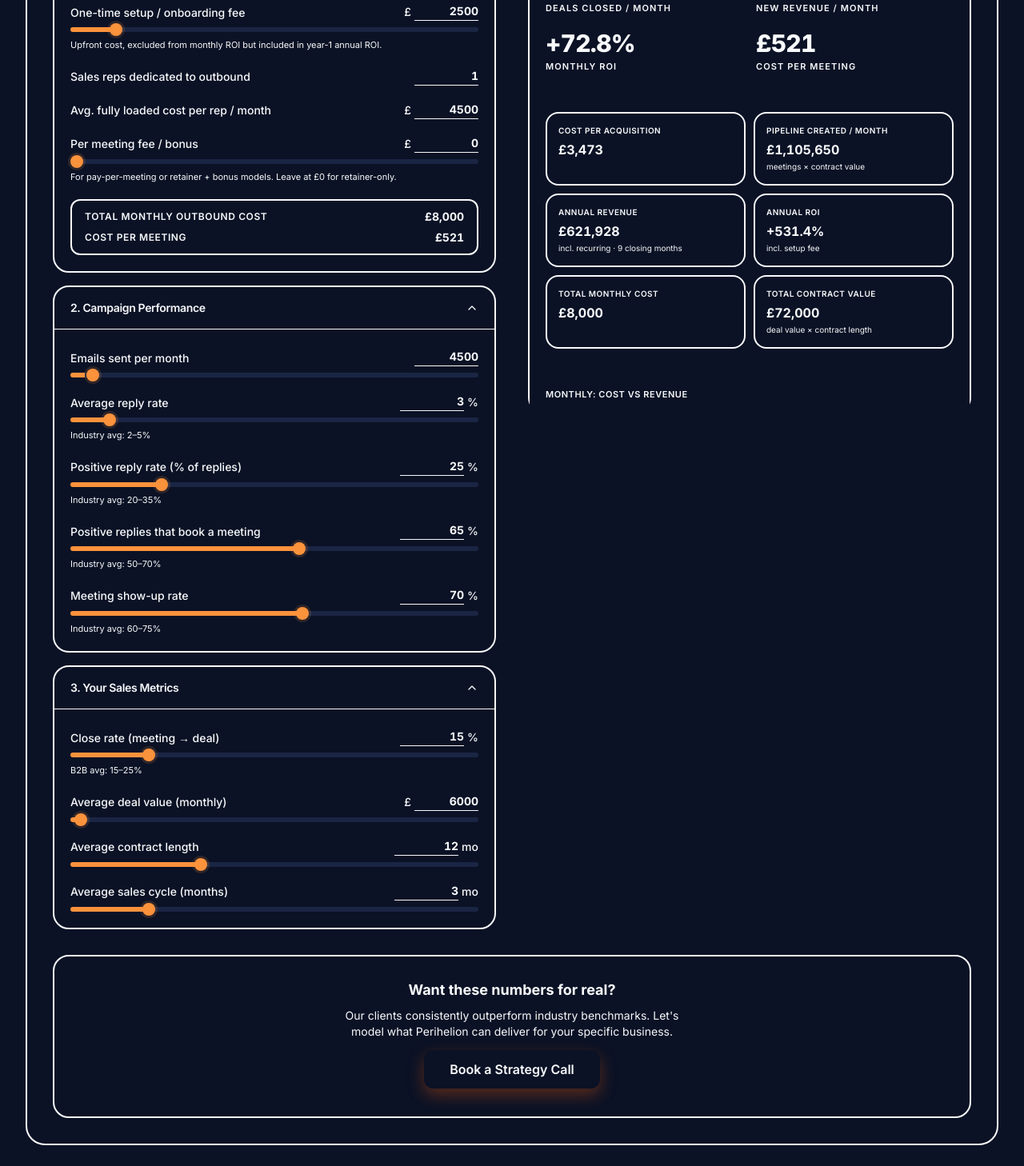
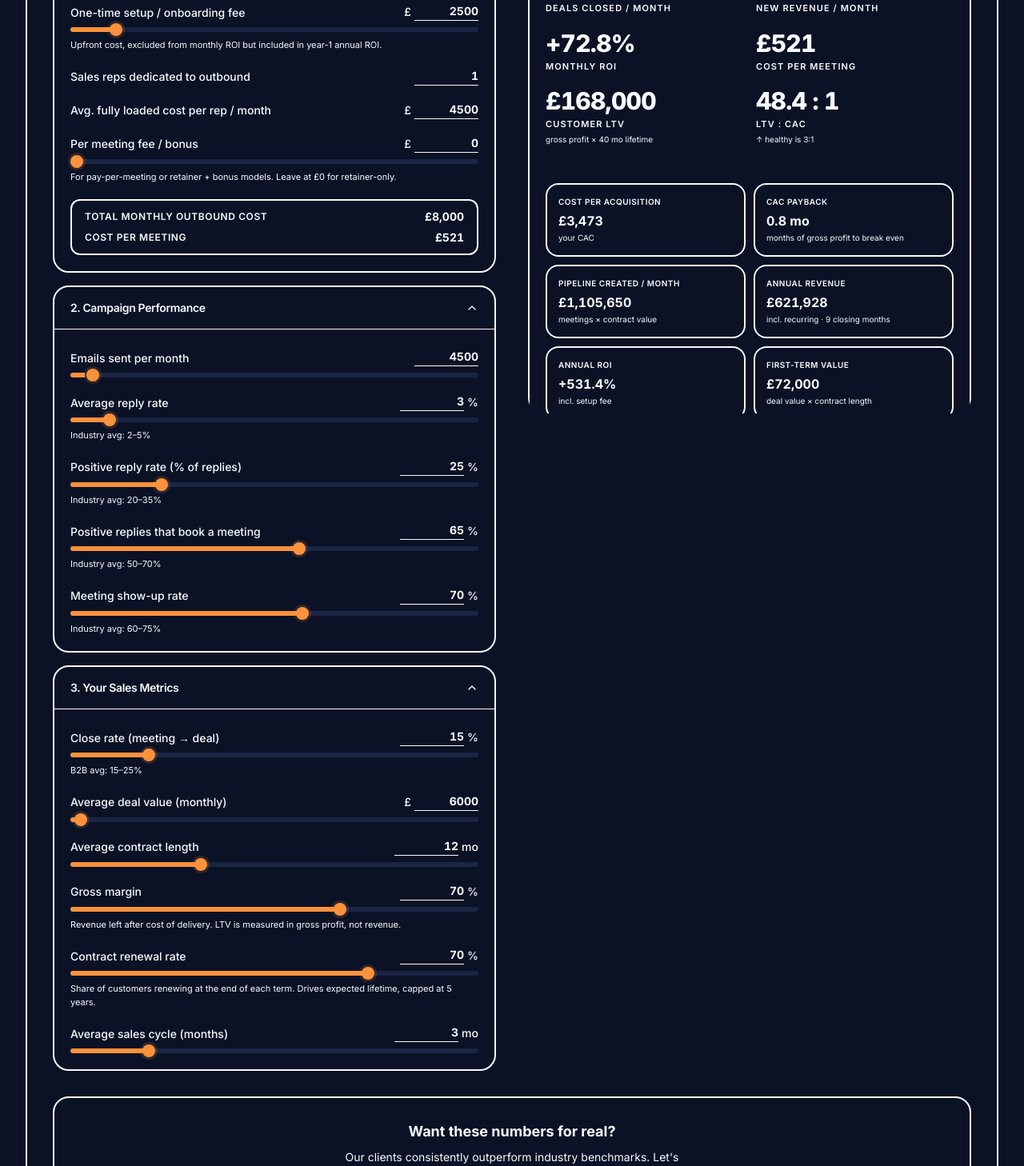
Before and after one commit to JamesGabby/vsp-marketing, a Next.js app: page /tools in a window 1280 px wide. Shown: the part 712-2170 px from the top of the page at 80% size. Built offline with nearby package versions, Linux system fonts and the light colour scheme.

Commit message:
calculator update

```diff
--- a/components/tools/roi-calculator/ROICalculator.tsx
+++ b/components/tools/roi-calculator/ROICalculator.tsx
@@ -229,6 +229,22 @@ export function ROICalculator() {
               suffix=" mo"
             />
             <SliderInput
+              label="Gross margin"
+              value={state.grossMargin}
+              min={10} max={100} step={5}
+              onChange={set("grossMargin")}
+              suffix="%"
+              hint="Revenue left after cost of delivery. LTV is measured in gross profit, not revenue."
+            />
+            <SliderInput
+              label="Contract renewal rate"
+              value={state.renewalRate}
+              min={0} max={95} step={5}
+              onChange={set("renewalRate")}
+              suffix="%"
+              hint="Share of customers renewing at the end of each term. Drives expected lifetime, capped at 5 years."
+            />
+            <SliderInput
               label="Average sales cycle (months)"
               value={state.salesCycle}
               min={1} max={12} step={1}
@@ -275,7 +291,7 @@ export function ROICalculator() {
 
       {/* Mobile: sticky bottom summary bar */}
       <div className="lg:hidden fixed bottom-0 left-0 right-0 z-40 border-t border-[--border] bg-[--background]/95 backdrop-blur-md px-4 py-3">
-        <div className="mx-auto max-w-7xl flex items-center justify-between gap-4">
+        <div className="mx-auto max-w-7xl flex items-center justify-between gap-3">
           <div className="text-center">
             <p className="text-[10px] font-semibold uppercase tracking-wider text-[--text-muted]">Meetings/mo</p>
             <p className="text-sm font-bold text-[--volt] tabular-nums">{results.meetingsPerMonth.toFixed(1)}</p>
@@ -284,6 +300,13 @@ export function ROICalculator() {
           <div className="text-center">
             <p className="text-[10px] font-semibold uppercase tracking-wider text-[--text-muted]">Revenue/mo</p>
             <p className="text-sm font-bold text-[--volt] tabular-nums">{fmtGBP(results.revenuePerMonth)}</p>
+          </div>
+          <div className="h-8 w-px bg-[--border]" />
+          <div className="text-center">
+            <p className="text-[10px] font-semibold uppercase tracking-wider text-[--text-muted]">LTV:CAC</p>
+            <p className="text-sm font-bold text-[--volt] tabular-nums">
+              {results.ltvCacRatio !== null ? `${results.ltvCacRatio.toFixed(1)}:1` : "—"}
+            </p>
           </div>
           <div className="h-8 w-px bg-[--border]" />
           <div className="text-center">
--- a/components/tools/roi-calculator/ResultsDashboard.tsx
+++ b/components/tools/roi-calculator/ResultsDashboard.tsx
@@ -1,7 +1,7 @@
 import { StatBlock } from "./StatBlock"
 import { StatCard } from "./StatCard"
 import { ROIChart } from "./ROIChart"
-import { fmtGBP, fmtPct, fmtNum, type CalcResults } from "./calculations"
+import { fmtGBP, fmtPct, fmtNum, fmtRatio, fmtMonths, type CalcResults } from "./calculations"
 
 interface ResultsDashboardProps {
   results: CalcResults
@@ -23,10 +23,32 @@ export function ResultsDashboard({ results, setupFee }: ResultsDashboardProps) {
     annualROI,
     closingCohorts,
     totalContractValue,
+    customerLifetimeMonths,
+    ltv,
+    ltvCacRatio,
+    cacPaybackMonths,
+    lifetimeCapped,
   } = results
 
   const roiPositive = monthlyROI !== null && monthlyROI >= 0
   const roiNegative = monthlyROI !== null && monthlyROI < 0
+
+  // 3:1 is the benchmark every operator recognises, so the ratio is scored
+  // against it rather than against zero.
+  const ltvCacHealthy = ltvCacRatio !== null && ltvCacRatio >= 3
+  const ltvCacUnderwater = ltvCacRatio !== null && ltvCacRatio < 1
+  const ltvCacSub =
+    ltvCacRatio === null
+      ? undefined
+      : ltvCacHealthy
+      ? "↑ healthy is 3:1"
+      : ltvCacUnderwater
+      ? "below 1:1 — losing money per deal"
+      : "below the 3:1 benchmark"
+
+  const ltvSub = lifetimeCapped
+    ? "gross profit, 5-yr lifetime cap"
+    : `gross profit × ${fmtNum(customerLifetimeMonths, 0)} mo lifetime`
 
   return (
     <div className="rounded-2xl border-2 border-[--border] bg-[--surface] p-5 flex flex-col gap-6">
@@ -38,7 +60,7 @@ export function ResultsDashboard({ results, setupFee }: ResultsDashboardProps) {
         <p className="text-[11px] text-[--text-muted] mt-0.5">Updates as you adjust inputs</p>
       </div>
 
-      {/* Primary metrics — 2 × 3 */}
+      {/* Primary metrics — 2 × 4 */}
       <div className="grid grid-cols-2 gap-x-4 gap-y-5">
         <StatBlock
           label="Meetings Booked / Month"
@@ -74,6 +96,21 @@ export function ResultsDashboard({ results, setupFee }: ResultsDashboardProps) {
           format={fmtGBP}
           nullDisplay="—"
         />
+        <StatBlock
+          label="Customer LTV"
+          value={ltv}
+          format={fmtGBP}
+          sub={ltvSub}
+        />
+        <StatBlock
+          label="LTV : CAC"
+          value={ltvCacRatio}
+          format={fmtRatio}
+          nullDisplay="—"
+          sub={ltvCacSub}
+          positive={ltvCacHealthy}
+          negative={ltvCacUnderwater}
+        />
       </div>
 
       <div className="h-px bg-[--border]" />
@@ -83,6 +120,12 @@ export function ResultsDashboard({ results, setupFee }: ResultsDashboardProps) {
         <StatCard
           label="Cost Per Acquisition"
           value={cpa !== null ? fmtGBP(cpa) : "—"}
+          sub="your CAC"
+        />
+        <StatCard
+          label="CAC Payback"
+          value={cacPaybackMonths !== null ? fmtMonths(cacPaybackMonths) : "—"}
+          sub="months of gross profit to break even"
         />
         <StatCard
           label="Pipeline Created / Month"
@@ -100,11 +143,7 @@ export function ResultsDashboard({ results, setupFee }: ResultsDashboardProps) {
           sub={setupFee > 0 ? "incl. setup fee" : "12-month projection"}
         />
         <StatCard
-          label="Total Monthly Cost"
-          value={fmtGBP(totalMonthlyCost)}
-        />
-        <StatCard
-          label="Total Contract Value"
+          label="First-Term Value"
           value={fmtGBP(totalContractValue)}
           sub="deal value × contract length"
         />
--- a/components/tools/roi-calculator/StatBlock.tsx
+++ b/components/tools/roi-calculator/StatBlock.tsx
@@ -37,6 +37,7 @@ interface StatBlockProps {
   value: number | null
   format: (n: number) => string
   nullDisplay?: string
+  sub?: string
   positive?: boolean
   negative?: boolean
 }
@@ -46,6 +47,7 @@ export function StatBlock({
   value,
   format,
   nullDisplay = "—",
+  sub,
   positive,
   negative,
 }: StatBlockProps) {
@@ -64,6 +66,16 @@ export function StatBlock({
       <span className="text-[11px] text-[--text-muted] uppercase tracking-widest font-semibold">
         {label}
       </span>
+      {sub && (
+        <span
+          className={cn(
+            "text-[10px] leading-tight -mt-0.5",
+            positive ? "text-[--volt]" : negative ? "text-red-400" : "text-[--text-muted]"
+          )}
+        >
+          {sub}
+        </span>
+      )}
     </div>
   )
 }
--- a/components/tools/roi-calculator/calculations.ts
+++ b/components/tools/roi-calculator/calculations.ts
@@ -13,7 +13,12 @@ export interface CalcResults {
   annualRevenue: number
   annualROI: number | null
   closingCohorts: number      // months in year 1 that produce closed deals after cycle lag
-  totalContractValue: number  // deal value × contract length (total customer value)
+  totalContractValue: number  // deal value × contract length (first-term value)
+  customerLifetimeMonths: number
+  ltv: number                 // margin-based lifetime value of one customer
+  ltvCacRatio: number | null
+  cacPaybackMonths: number | null
+  lifetimeCapped: boolean     // true when the 10-year horizon binds
 }
 
 const GBP = new Intl.NumberFormat("en-GB", {
@@ -35,6 +40,20 @@ export function fmtPct(n: number, signed = false): string {
 export function fmtNum(n: number, decimals = 1): string {
   return n.toFixed(decimals)
 }
+
+export function fmtRatio(n: number): string {
+  return `${n.toFixed(1)} : 1`
+}
+
+export function fmtMonths(n: number): string {
+  return `${n.toFixed(1)} mo`
+}
+
+// A renewal rate approaching 100% sends expected lifetime to infinity, which is
+// arithmetically true and commercially meaningless. Cap the horizon at 5 years,
+// the usual ceiling for a defensible LTV, so the headline number survives
+// scrutiny from a sceptical buyer.
+const MAX_LIFETIME_MONTHS = 60
 
 export function calculate(s: CalcState): CalcResults {
   // A positive reply is not a booked meeting — a share of interested replies
@@ -93,6 +112,24 @@ export function calculate(s: CalcState): CalcResults {
 
   const totalContractValue = s.dealValue * s.contractLength
 
+  // Contract length is the first term, not the customer lifetime. With a per-term
+  // renewal probability r, the expected number of terms is the geometric mean
+  // 1 / (1 - r) — 75% renewal means four terms, not one.
+  const renewal = Math.min(Math.max(s.renewalRate / 100, 0), 0.95)
+  const uncappedLifetime = s.contractLength / (1 - renewal)
+  const customerLifetimeMonths = Math.min(uncappedLifetime, MAX_LIFETIME_MONTHS)
+  const lifetimeCapped = uncappedLifetime > MAX_LIFETIME_MONTHS
+
+  // LTV is gross profit, not revenue — an LTV:CAC ratio built on revenue
+  // overstates the case by the whole cost of delivery.
+  const monthlyGrossProfit = s.dealValue * (s.grossMargin / 100)
+  const ltv = monthlyGrossProfit * customerLifetimeMonths
+
+  const ltvCacRatio = cpa !== null && cpa > 0 ? ltv / cpa : null
+
+  const cacPaybackMonths =
+    cpa !== null && monthlyGrossProfit > 0 ? cpa / monthlyGrossProfit : null
+
   return {
     totalMonthlyCost,
     meetingsBookedPerMonth,
@@ -107,5 +144,10 @@ export function calculate(s: CalcState): CalcResults {
     annualROI,
     closingCohorts,
     totalContractValue,
+    customerLifetimeMonths,
+    ltv,
+    ltvCacRatio,
+    cacPaybackMonths,
+    lifetimeCapped,
   }
 }
--- a/components/tools/roi-calculator/constants.ts
+++ b/components/tools/roi-calculator/constants.ts
@@ -16,6 +16,8 @@ export interface CalcState {
   closeRate: number
   dealValue: number
   contractLength: number
+  grossMargin: number    // % of revenue left after cost of delivery
+  renewalRate: number    // % of customers renewing at the end of each term
   salesCycle: number
 }
 
@@ -41,6 +43,8 @@ export const DEFAULTS: CalcState = {
   closeRate: 15,
   dealValue: 6000,
   contractLength: 12,
+  grossMargin: 70,
+  renewalRate: 70,
   salesCycle: 3,
 }
 
@@ -60,6 +64,8 @@ export const PRESETS: Record<PresetKey, CalcState> = {
     closeRate: 12,
     dealValue: 4000,
     contractLength: 6,
+    grossMargin: 55,
+    renewalRate: 50,
     salesCycle: 4,
   },
   moderate: { ...DEFAULTS },
@@ -78,6 +84,8 @@ export const PRESETS: Record<PresetKey, CalcState> = {
     closeRate: 22,
     dealValue: 10000,
     contractLength: 18,
+    grossMargin: 85,
+    renewalRate: 65,
     salesCycle: 2,
   },
 }
@@ -97,6 +105,8 @@ export const MINIMUMS: CalcState = {
   closeRate: 5,
   dealValue: 500,
   contractLength: 1,
+  grossMargin: 10,
+  renewalRate: 0,
   salesCycle: 1,
 }
 
```
